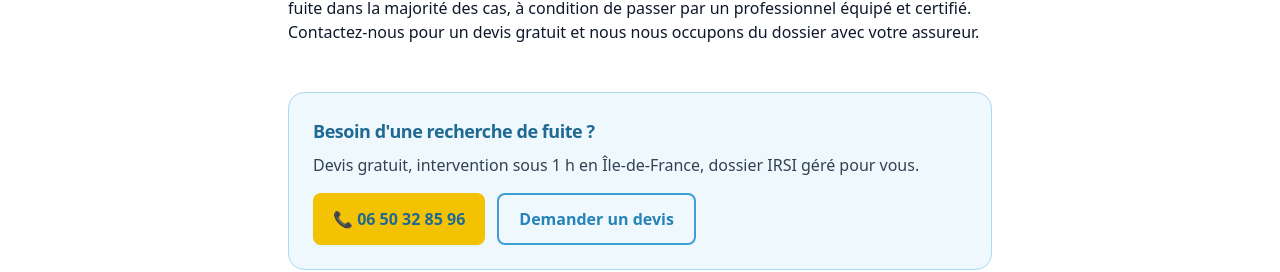
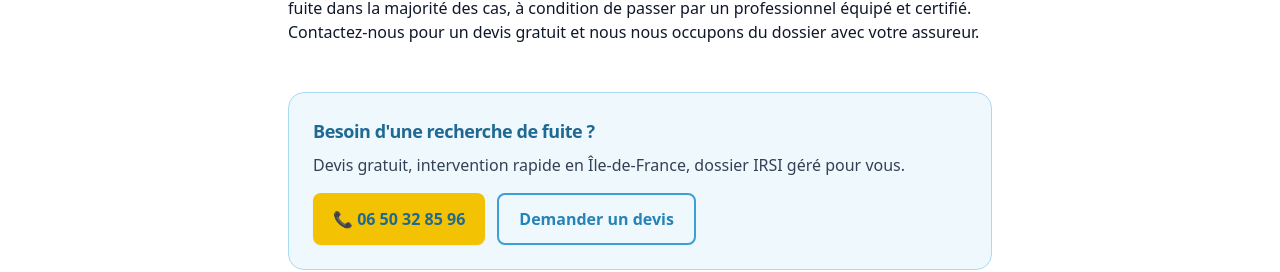
Before and after one commit to ZENATIHZE/superplombelec, a Next.js app: page /actualites/convention-irsi-recherche-fuite in a window 1280 px wide. Shown: the part 2502-2774 px from the top of the page. Built offline with nearby package versions, Linux system fonts and the light colour scheme; no server answers.

Commit message:
Add files via upload

```diff
--- a/app/actualites/convention-irsi-recherche-fuite/page.tsx
+++ b/app/actualites/convention-irsi-recherche-fuite/page.tsx
@@ -120,7 +120,7 @@ export default function Page() {
 
         <div className="mt-12 p-6 bg-brand-50 border border-brand-200 rounded-2xl">
           <h2 className="font-bold text-brand-700 text-lg mb-2">Besoin d&apos;une recherche de fuite ?</h2>
-          <p className="text-slate-700 mb-4">Devis gratuit, intervention sous 1 h en Île-de-France, dossier IRSI géré pour vous.</p>
+          <p className="text-slate-700 mb-4">Devis gratuit, intervention rapide en Île-de-France, dossier IRSI géré pour vous.</p>
           <div className="flex flex-col sm:flex-row gap-3">
             <a href={`tel:${SITE.phoneE164}`} className="btn-primary">📞 {SITE.phone}</a>
             <Link href="/contact" className="btn-secondary">Demander un devis</Link>
```
